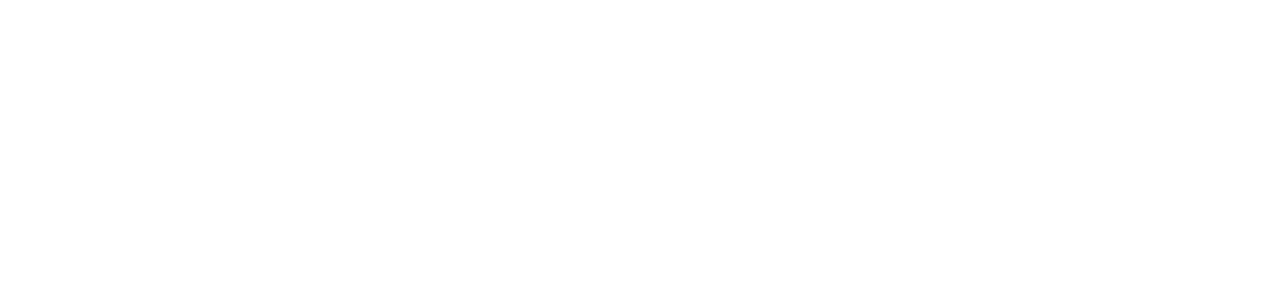
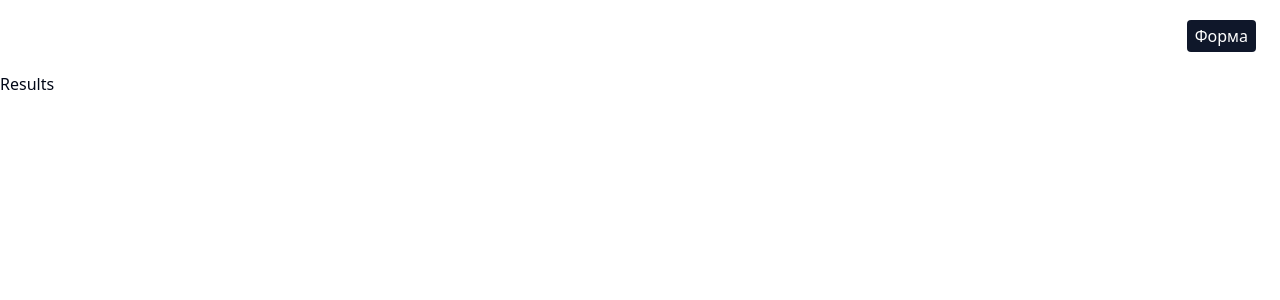
Before and after one commit to abdugaffor2004/Spidy, a React (Vite) app in the folder Frontend_React/: page /result in a window 1280 px wide. Before the commit this address had no page. Shown: the top 300 px of the page. Built offline with nearby package versions, Linux system fonts and the light colour scheme.

Commit message:
Сделал основную верстку. Реализовал упаковку данных в один объект для передачи на бэкенд

```diff
--- a/Frontend_React/package.json
+++ b/Frontend_React/package.json
@@ -21,6 +21,7 @@
     "match-sorter": "^6.3.4",
     "react": "^18.2.0",
     "react-dom": "^18.2.0",
+    "react-icons": "^5.2.1",
     "react-redux": "^9.1.0",
     "react-router-dom": "^6.22.3",
     "sort-by": "^1.2.0",
--- a/Frontend_React/src/App.jsx
+++ b/Frontend_React/src/App.jsx
@@ -1,14 +1,14 @@
 import { Routes, Route } from 'react-router-dom'
-import { NotFound } from './pages/404'
 import { MainPage } from './pages/MainPage'
+import Results from './pages/Results'
 
 function App() {
 
   return (
     <>
       <Routes>
-        <Route path='/' element={ <MainPage /> }></Route>
-        <Route path="/NotFound" element={ <NotFound /> }/>
+        <Route path="/" element={ <MainPage /> }></Route>
+        <Route path="/result" element={ <Results /> }/>
       </Routes>
     </>
   )
--- a/Frontend_React/src/components/ui/header.jsx
+++ b/Frontend_React/src/components/ui/header.jsx
@@ -5,9 +5,8 @@ import { Link } from "react-router-dom";
 export function Header(){
     return(
         <header>
-            <nav className="bg-orange-500 py-2 flex justify-center">
-                <Link className="bg-green-500 mx-3 px-2 py-1 rounded" to={'/NotFound'}> NotFound </Link>
-                <Link className="bg-green-500 mx-3 px-2 py-1 rounded" to={'/'}> Home </Link>
+            <nav className="py-5 pr-3 flex justify-end">
+                <Link className=" bg-slate-900 text-white mx-3 px-2 py-1 rounded" to={'/'}> Форма </Link>
             </nav>
         </header>
     )
--- a/Frontend_React/src/pages/MainPage.jsx
+++ b/Frontend_React/src/pages/MainPage.jsx
@@ -2,10 +2,15 @@ import { Button } from "@/components/ui/button"
 import { Input } from "@/components/ui/input"
 import { Label } from "@/components/ui/label"
 import { useState } from "react"
+import { BsDash } from "react-icons/bs";
+import { useNavigate } from "react-router-dom";
 
 export const MainPage = () => {
 
     let [file, setFile] = useState(null)
+    let [content, setContent] = useState({startPage: '', lastPage: '', questionAmount: ''})
+    const navigate = useNavigate()
+    const formData = new FormData();
 
     function handleSetFile(event) {
         const files = event.target.files;
@@ -17,19 +22,22 @@ export const MainPage = () => {
 
     function handleSubmit(e){
         e.preventDefault()
-        console.log(file)
+        console.log(file);
+        console.log(content)
 
         if (!file) {
             return;
         }
 
-        const formData = new FormData();
         formData.append("file", file);
+        Object.keys(content).forEach( (key) => formData.append(key, content[key]) );
+        navigate("/result")
+
     }
 
     return(
         <div className="flex h-screen">
-            <div className="w-2/3 flex flex-col items-center mt-10">
+            `{/* <div className="w-2/3 flex flex-col items-center mt-10">
                 <form className="grid  max-w-xs">
 
                     <Label htmlFor="file">Нажмите сюда </Label>
@@ -39,7 +47,29 @@ export const MainPage = () => {
             </div>
 
 
-            <div className="w-1/3 bg-green-600"></div>
+            <div className="w-1/3 bg-green-600"></div> */}`
+
+
+            <div className="w-full flex flex-col items-center mt-10">
+                <form className="grid max-w-xs">
+
+                    <Input onChange={handleSetFile} accept=".pdf, .docx" id="file" type="file" className="max-w-72 mt-2 mb-4" />
+
+                    {/* <Label htmlFor="pages"> Страницы </Label> */}
+                    <div id="pages" className="flex justify-start">
+                        <Input onChange={(e) => setContent({ ...content, startPage: e.target.value }) } placeholder='Начало' id="file" type="number" className="max-w-20 mt-2 mb-4 [&::-webkit-inner-spin-button]:appearance-none" />
+                        <BsDash size={42} className="mt-2"/>
+                        <Input onChange={(e) => setContent({ ...content, lastPage: e.target.value })} placeholder='Конец' id="file" type="number" className="max-w-20 mt-2 mb-4 [&::-webkit-inner-spin-button]:appearance-none" />
+
+                        <Input onChange={(e) => setContent({ ...content, questionAmount: e.target.value })} placeholder='№' id="file" type="number" className="max-w-16 mt-2 mb-4 ml-5 [&::-webkit-inner-spin-button]:appearance-none" />
+
+                    </div>
+                    <Button onClick={handleSubmit} type="submit">Отправить</Button>
+                </form>
+            </div>
+
+
+
         </div>
     )
 }
--- /dev/null
+++ b/Frontend_React/src/pages/Results.jsx
@@ -0,0 +1,13 @@
+import { Header } from '@/components/ui/header'
+import React from 'react'
+
+function Results() {
+  return (
+    <div>
+      <Header />
+      Results
+    </div>
+  )
+}
+
+export default Results
```
Also changed, not shown: 1 other file (tests, documents, lock files or other folders).
